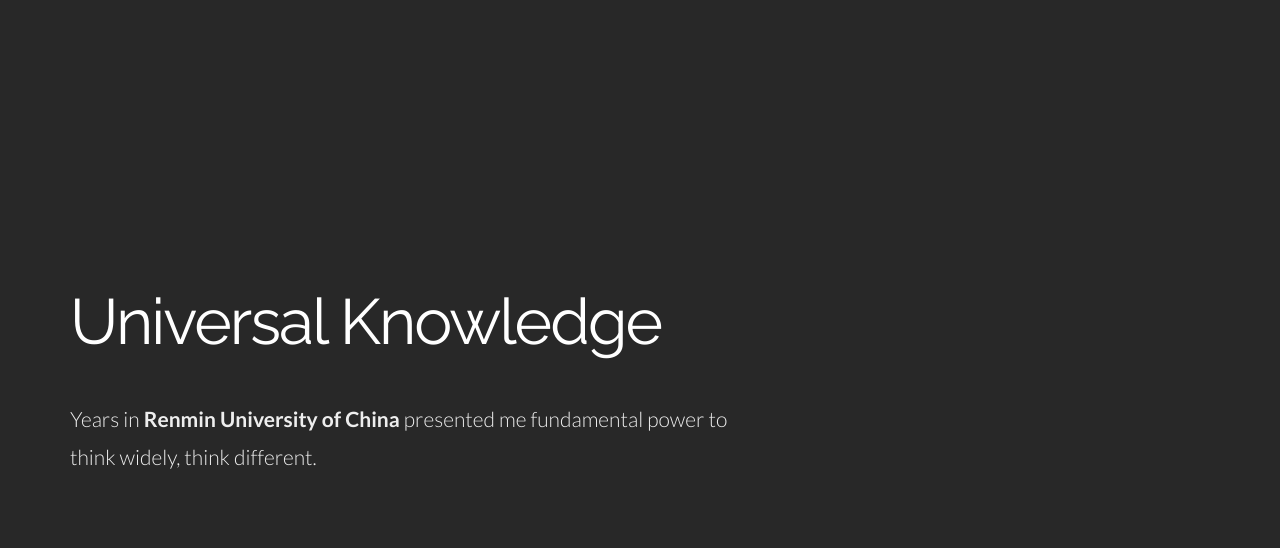
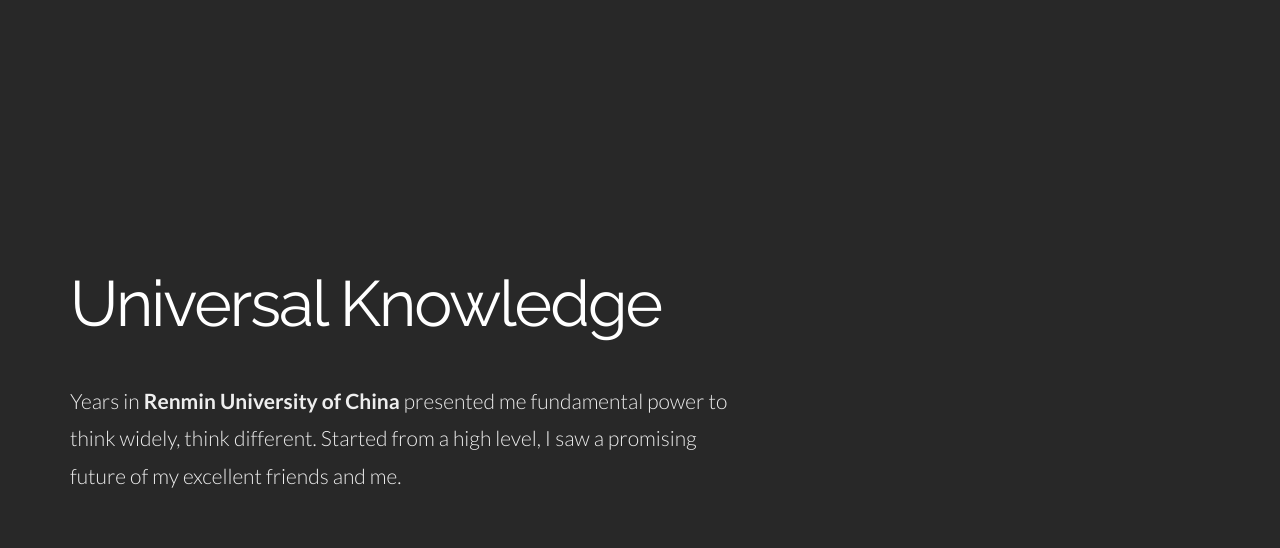
Before and after one commit to CodeAsshole/CodeAsshole-Website, a plain HTML site: page index.html in a window 1280 px wide. Shown: the part 2247-2795 px from the top of the page. Drawn offline with Linux system fonts and the light colour scheme.

Commit message:
Change some description

```diff
--- a/index.html
+++ b/index.html
@@ -216,7 +216,7 @@
 
 								<div class="emphasis-title">
 									<h2>Universal Knowledge</h2>
-									<p class="lead topmargin-sm">Years in <strong>Renmin University of China</strong> presented me fundamental power to think widely, think different.</p>
+									<p class="lead topmargin-sm">Years in <strong>Renmin University of China</strong> presented me fundamental power to think widely, think different. Started from a high level, I saw a promising future of my excellent friends and me.</p>
 								</div>
 							</div>
 						</div>
```
